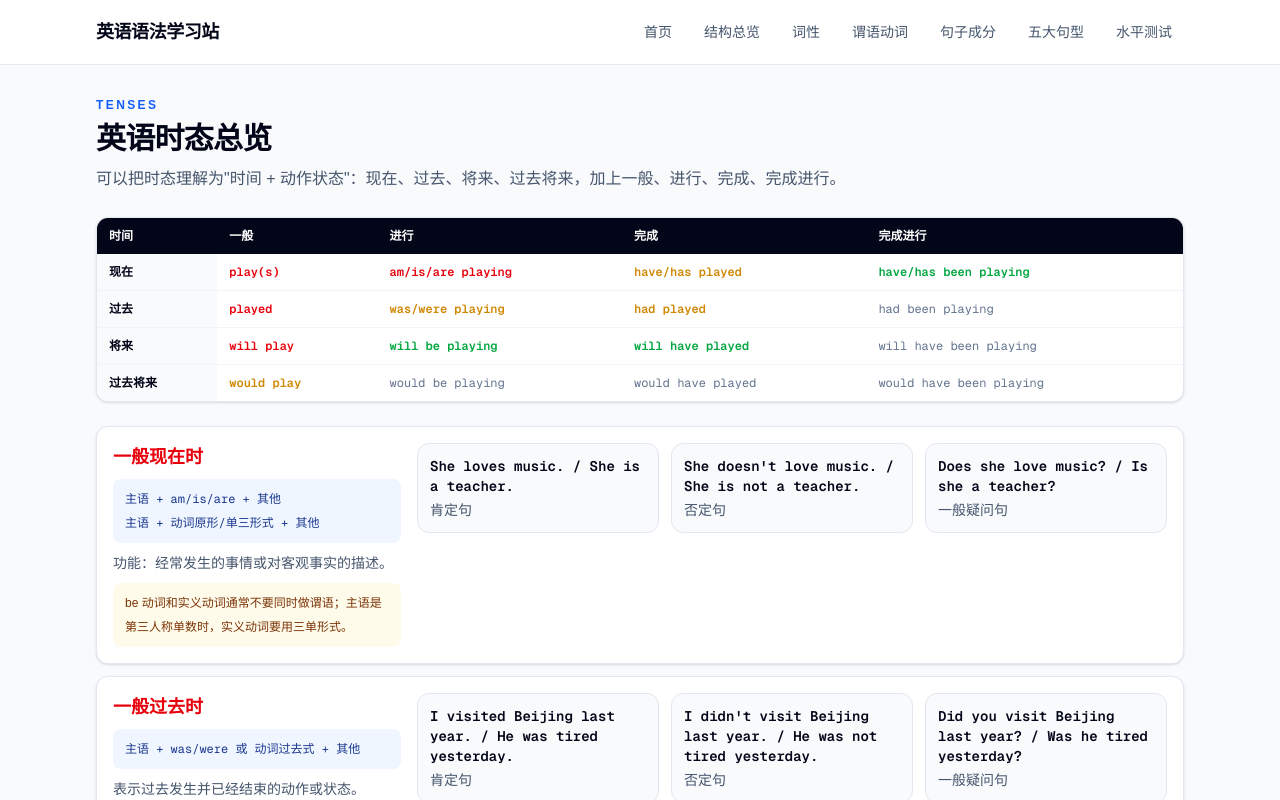
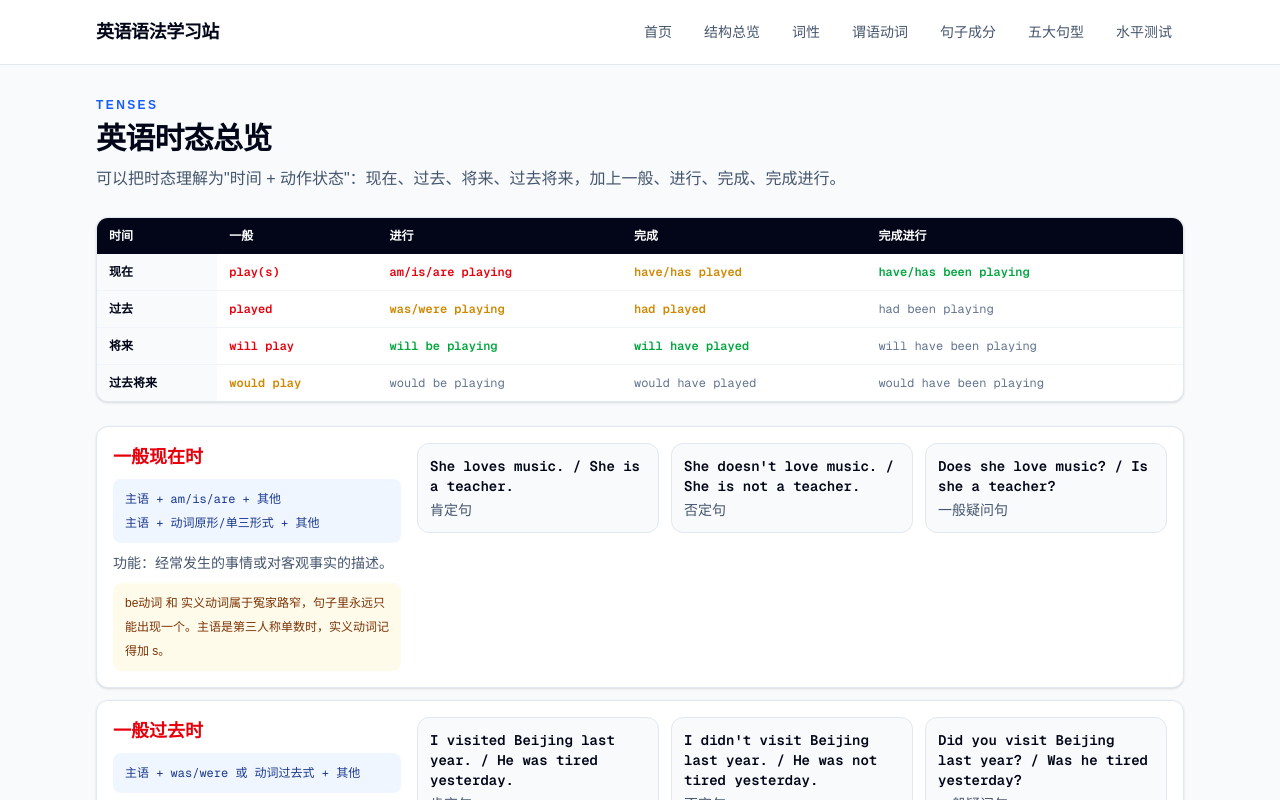
Before and after one commit to Jet-zz/EnglishGrammarSite, a Next.js app: page /grammar/tenses in a window 1280 px wide. Shown: the top 800 px of the page. Built offline with nearby package versions, Linux system fonts and the light colour scheme.

Commit message:
修改一般现在时备注为生动说法

```diff
--- a/src/content/tenses.ts
+++ b/src/content/tenses.ts
@@ -26,7 +26,7 @@ export const tenses: Tense[] = [
     positive: "She loves music. / She is a teacher.",
     negative: "She doesn't love music. / She is not a teacher.",
     question: "Does she love music? / Is she a teacher?",
-    note: "be 动词和实义动词通常不要同时做谓语；主语是第三人称单数时，实义动词要用三单形式。",
+    note: "be动词 和 实义动词属于冤家路窄，句子里永远只能出现一个。主语是第三人称单数时，实义动词记得加 s。",
   },
   {
     name: "一般过去时",
```
